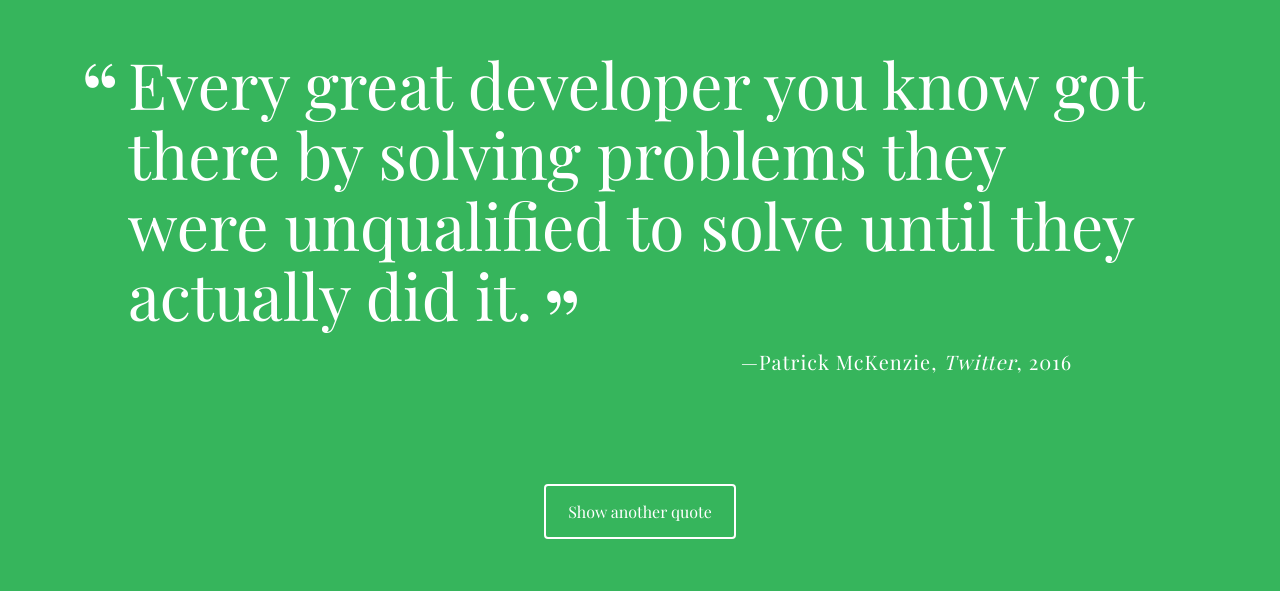
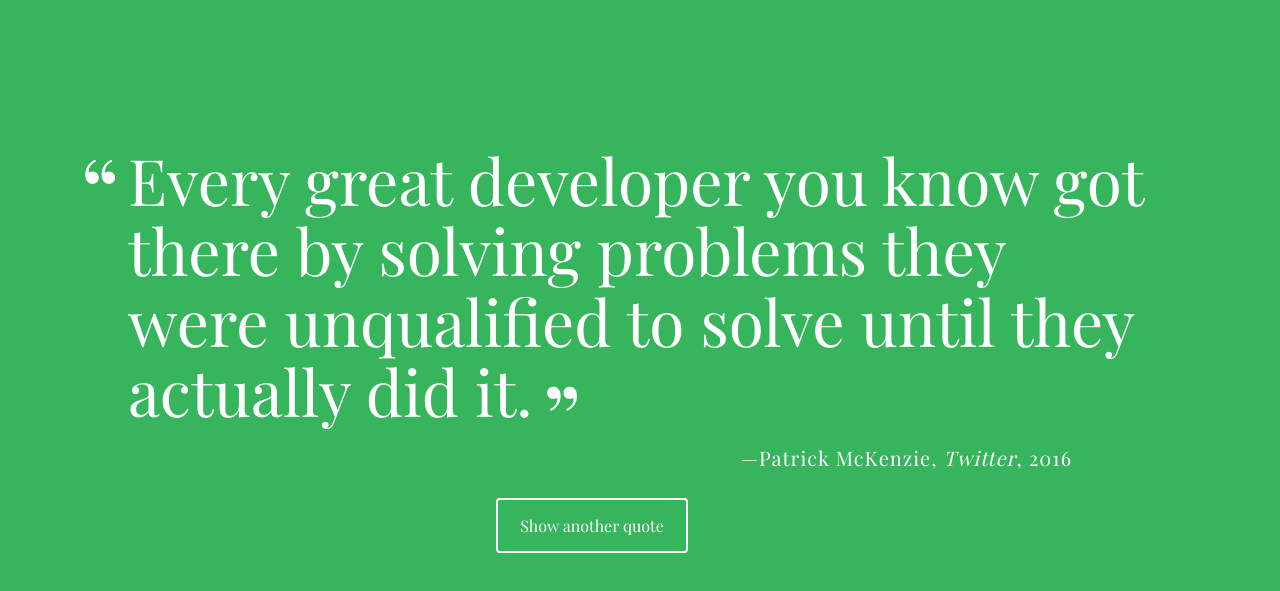
Before and after one commit to teen16y/1_random_qoute_generator, a plain HTML site: page index.html in a window 1280 px wide. Shown: the part 111-702 px from the top of the page. Drawn offline with nearby package versions, Linux system fonts and the light colour scheme; a web font is replaced by a local one.

Commit message:
Solve button overlap problem
used flex display on css file

```diff
--- a/css/styles.css
+++ b/css/styles.css
@@ -8,15 +8,18 @@ body {
   color: white;
   font-family: 'Playfair Display', serif;
 }
+.container {
+  display: flex;
+  flex-direction: column;
+  align-items: center;
+  align-content: center;
+}
 
-#quote-box {
-  position: absolute;
-  top: 20%;
-  left: 10%;
-  right: 10%;
+.quote-box {
   width: 80%;
-  line-height: .5;
+  margin-top: 20%;
 }
+
 
 .quote {
   font-size: 2.5rem;
@@ -71,13 +74,11 @@ body {
   font-style: normal;
 }
 
-#loadQuote {
-  position: fixed;
+
+.loadQuote {
+  margin-top: 10%;
   width: 12em;
-  display: inline-block;
-  left: 50%;
   margin-left: -6em;
-  bottom: 150px;
   border-radius: 4px;
   border: 2px solid #fff;
   color: #fff;
@@ -85,11 +86,11 @@ body {
   padding: 15px 0;
   transition: .5s ;
 }
-#loadQuote:hover {
+.loadQuote:hover {
   background-color: rgba(255,255,255,.25);
 }
 
-#loadQuote:focus {
+.loadQuote:focus {
   outline: none;
 }
 
--- a/index.html
+++ b/index.html
@@ -10,12 +10,15 @@
 </head>
 <body>
   <div class="container">
-    <div id="quote-box">
+    <div class="quote-box">
       <p class="quote">Every great developer you know got there by solving problems they were unqualified to solve until they actually did it.</p>
       <p class="source">Patrick McKenzie<span class="citation">Twitter</span><span class="year">2016</span></p>
     </div>
+    <div class="button-box">
+      <button class="loadQuote">Show another quote</button>
+    </div>
 
-    <button id="loadQuote">Show another quote</button>
+
 
   </div>
   <script src="js/script.js"></script>
--- a/js/script.js
+++ b/js/script.js
@@ -79,9 +79,7 @@ function printQuote() {
   htmlStr += '</p>'
 
 
-  document.getElementById('quote-box').innerHTML = htmlStr;
-
-
+  document.querySelector('.quote-box').innerHTML = htmlStr;
 
 }
 
@@ -91,5 +89,5 @@ function printQuote() {
  Select the button element and add Event listener for click event ( it changes the quote printed)
 ***/
 
-let changeButton = document.getElementById('loadQuote');
+let changeButton = document.querySelector('.loadQuote');
 changeButton.addEventListener("click", printQuote, false);
```
